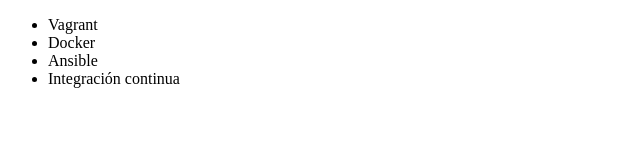
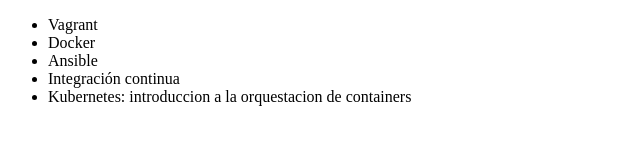
Before and after one commit to oscarciencia/alura-git, a plain HTML site: page index.html in a window 1280 px wide. Shown: the whole page, without its empty margins (0-640 px from the left). Drawn offline with Linux system fonts and the light colour scheme.

Commit message:
corrigiendo el nombre del curso de kubernetes

```diff
--- a/index.html
+++ b/index.html
@@ -10,7 +10,7 @@
             <li> Docker </li>
             <li> Ansible </li>
             <li> Integración continua </li>
+            <li> Kubernetes: introduccion a la orquestacion de containers </li>
         </ul>
-
     </body>
 </html>
```
